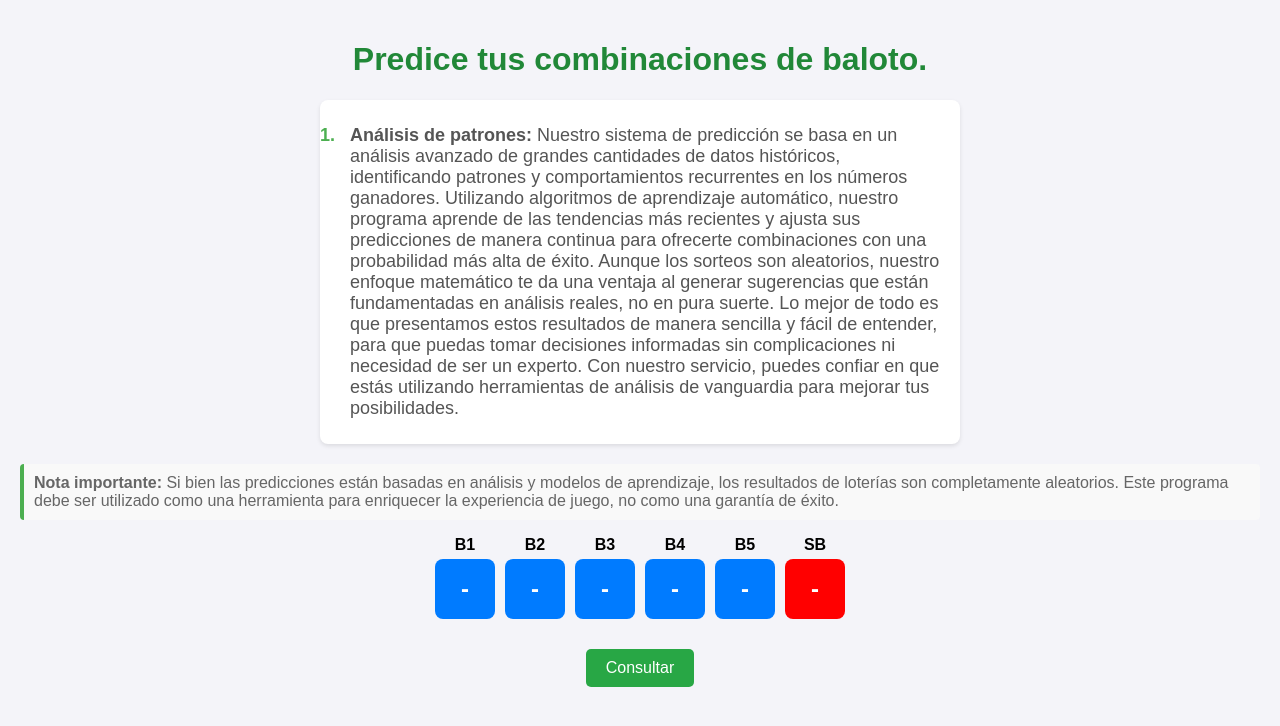
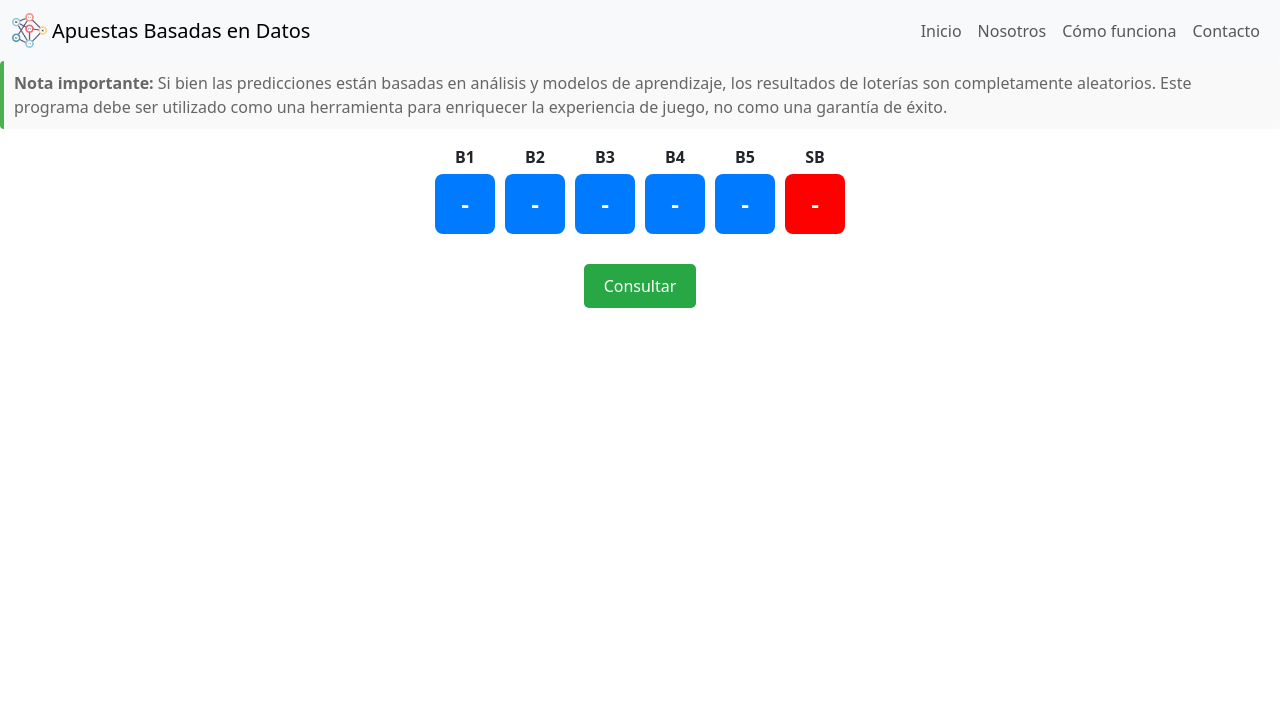
Before and after one commit to pab1987/PredictorBaloto, a Flask app: page / in a window 1280 px wide. Shown: the top 726 px of the page. Run offline with Flask 3, Linux system fonts and the light colour scheme; parts of the project's set-up code (start-up, migrations or seed data) failed here and were passed over.

Commit message:
Se integra bootstrap para la barra de navegación

```diff
--- a/static/css/styles_index.css
+++ b/static/css/styles_index.css
@@ -1,37 +1,33 @@
-body {
-    font-family: Arial, sans-serif;
-    margin: 0;
-    padding: 20px;
-    box-sizing: border-box;
-    background-color: #f4f4f9;
+
+
+/**************** Estilos bar ********************/
+
+.nav-link:hover {
+    color: #5a492d;  /* Cambiar el color del texto al pasar el cursor */
+    background-color: rgba(189, 159, 159, 0.1);  /* Fondo ligeramente visible */
+    border-radius: 5px;  /* Bordes redondeados */
 }
 
-.title {
-    text-align: center;
-    color: #218838;
-    font-weight: bold;
+.nav-link.active {
+    color: #fff !important;  /* Cambiar el color del texto cuando el enlace está activo */
+    background-color: #e2e4e6;  /* Cambiar el color de fondo cuando el enlace está activo */
+    border-radius: 5px;  /* Bordes redondeados */
 }
 
-ol {
-    margin: 20px auto;
-    padding: 20px;
-    max-width: 600px;
-    background-color: #fff;
-    border-radius: 8px;
-    box-shadow: 0 2px 4px rgba(0, 0, 0, 0.1);
-}
+.navbar-brand {
+    display: flex;
+    align-items: center;  /* Alinea el logo y texto verticalmente */
+    justify-content: center; /* Alinea el logo y texto horizontalmente */
+  }
 
-ol li {
-    margin: 5px 0;
-    font-size: 18px;
-    color: #555;
-    padding-left: 10px;
-}
+  .logo {
+    padding-right: 5px;
+    max-width: 100%;  /* Evita que la imagen se desborde */
+    height: auto;     /* Mantiene la proporción de la imagen */
+  }
 
-ol li::marker {
-    color: #4caf50;
-    font-weight: bold;
-}
+
+/************************************/
 
 p {
     margin-top: 15px;
@@ -99,7 +95,7 @@ button {
     color: white;
     background-color: #28a745;
     border: none;
-    border-radius: 5px;
+    border-radius: 5px !important;
     cursor: pointer;
 }
 
@@ -107,7 +103,7 @@ button:hover {
     background-color: #218838;
 }
 
-button:active{
+button:active {
     background-color: #fff;
     color: #666;
     border: 0.5px solid #4caf50;
@@ -116,3 +112,35 @@ button:active{
 .hidden {
     display: none;
 }
+
+/* Otros estilos existentes */
+/* .title {
+    text-align: center;
+    color: #218838;
+    font-weight: bold;
+}
+
+ol {
+    margin: 20px auto;
+    padding: 20px;
+    max-width: 600px;
+    background-color: #fff;
+    border-radius: 8px;
+    box-shadow: 0 2px 4px rgba(0, 0, 0, 0.1);
+}
+
+ol li {
+    margin: 5px 0;
+    font-size: 18px;
+    color: #555;
+    padding-left: 10px;
+}
+
+ol li::marker {
+    color: #4caf50;
+    font-weight: bold;
+}
+
+
+
+ */
--- a/static/js/script_index.js
+++ b/static/js/script_index.js
@@ -1,4 +1,23 @@
 document.getElementById('fetchButton').addEventListener('click', function () {
+
+    // Obtener todos los elementos de la barra de navegación
+    const navLinks = document.querySelectorAll('.nav-link');
+
+    // Función para eliminar la clase 'active' de todos los elementos
+    function removeActiveClass() {
+        navLinks.forEach(link => link.classList.remove('active'));
+    }
+
+    // Añadir evento de clic a cada enlace
+    navLinks.forEach(link => {
+        link.addEventListener('click', function () {
+            removeActiveClass();  // Eliminar 'active' de todos
+            this.classList.add('active');  // Agregar 'active' al enlace clickeado
+        });
+    });
+
+
+
     // Realizar la petición GET a la ruta '/predict'
     fetch('/predict')
         .then(response => response.json())
--- a/templates/index.html
+++ b/templates/index.html
@@ -1,5 +1,6 @@
 <!DOCTYPE html>
 <html lang="es">
+
 <head>
     <meta charset="UTF-8">
     <meta name="viewport" content="width=device-width, initial-scale=1.0">
@@ -7,25 +8,63 @@
     <title>Mejora tus Jugadas: Predicciones Baloto con IA</title>
     <link rel="icon" href="../static/images/favicon.ico" type="image/x-icon">
     <link rel="stylesheet" href="../static/css/styles_index.css">
+    <link href="https://cdn.jsdelivr.net/npm/bootstrap@5.3.3/dist/css/bootstrap.min.css" rel="stylesheet"
+        integrity="sha384-QWTKZyjpPEjISv5WaRU9OFeRpok6YctnYmDr5pNlyT2bRjXh0JMhjY6hW+ALEwIH" crossorigin="anonymous">
 
     <!-- Google tag (gtag.js) -->
+    <script src="../static/js/script_index.js"></script>
+
     <script async src="https://www.googletagmanager.com/gtag/js?id=G-GSBXM5GREE"></script>
     <script>
         window.dataLayer = window.dataLayer || [];
-      function gtag(){dataLayer.push(arguments);}
+        function gtag() { dataLayer.push(arguments); }
         gtag('js', new Date());
 
         gtag('config', 'G-GSBXM5GREE');
     </script>
 
 </head>
+
 <body>
-    <header>
-        <h1 class="title">Predice tus combinaciones de baloto.</h1>
-        <!-- Menú de navegación u otros elementos -->
-    </header>
+    <!-- <div class="logo">
+        <img src="./static/images/img/logo_predi_baloto.png" alt="logo" class="logo-img">
+    </div> -->
+    <!-- Header -->
+    <nav class="navbar navbar-expand-lg bg-body-tertiary">
+        <div class="container-fluid">
+            <!-- Logo dentro del contenedor navbar-brand -->
+            <a class="navbar-brand" href="#">
+                <!-- Imagen del logo -->
+                <img src="../static/images/img/logo_predi_baloto.png" alt="Logo" width="40" height="40" class="d-inline-block align-text-top logo">
+                <!-- Texto o nombre del logo -->
+                Apuestas Basadas en Datos
+            </a>
 
-    <ol>
+            <button class="navbar-toggler" type="button" data-bs-toggle="collapse"
+                data-bs-target="#navbarSupportedContent" aria-controls="navbarSupportedContent" aria-expanded="false"
+                aria-label="Toggle navigation">
+                <span class="navbar-toggler-icon"></span>
+            </button>
+            <div class="collapse navbar-collapse" id="navbarSupportedContent">
+                <ul class="navbar-nav ms-auto mb-2 mb-lg-0">
+                    <li class="nav-item">
+                        <a class="nav-link" href="#">Inicio</a>
+                    </li>
+                    <li class="nav-item">
+                        <a class="nav-link" href="#">Nosotros</a>
+                    </li>
+                    <li class="nav-item">
+                        <a class="nav-link" href="#">Cómo funciona</a>
+                    </li>
+                    <li class="nav-item">
+                        <a class="nav-link" href="#">Contacto</a>
+                    </li>
+                </ul>
+            </div>
+        </div>
+    </nav>
+
+    <!-- <ol>
         <li>
             <strong>Análisis de patrones:</strong>
             Nuestro sistema de predicción se basa en un análisis avanzado de grandes cantidades de
@@ -40,9 +79,11 @@
             de vanguardia para mejorar tus posibilidades.
         </li>
 
-      </ol>
+    </ol> -->
     <p><strong>Nota importante:</strong>
-      Si bien las predicciones están basadas en análisis y modelos de aprendizaje, los resultados de loterías son completamente aleatorios. Este programa debe ser utilizado como una herramienta para enriquecer la experiencia de juego, no como una garantía de éxito.</p>
+        Si bien las predicciones están basadas en análisis y modelos de aprendizaje, los resultados de loterías son
+        completamente aleatorios. Este programa debe ser utilizado como una herramienta para enriquecer la experiencia
+        de juego, no como una garantía de éxito.</p>
 
 
     <div class="container">
@@ -82,6 +123,10 @@
     </footer>-->
 
     <!-- Aquí puedes incluir tus scripts -->
-    <script src="../static/js/script_index.js"></script>
+    <!-- Script de Bootstrap -->
+    <script src="https://cdn.jsdelivr.net/npm/bootstrap@5.3.3/dist/js/bootstrap.bundle.min.js"
+        integrity="sha384-YvpcrYf0tY3lHB60NNkmXc5s9fDVZLESaAA55NDzOxhy9GkcIdslK1eN7N6jIeHz"
+        crossorigin="anonymous"></script>
 </body>
+
 </html>
```
Also changed, not shown: static/images/img/logo_predi_baloto.png (added). Lines whose indentation alone changed are shown as unchanged.
